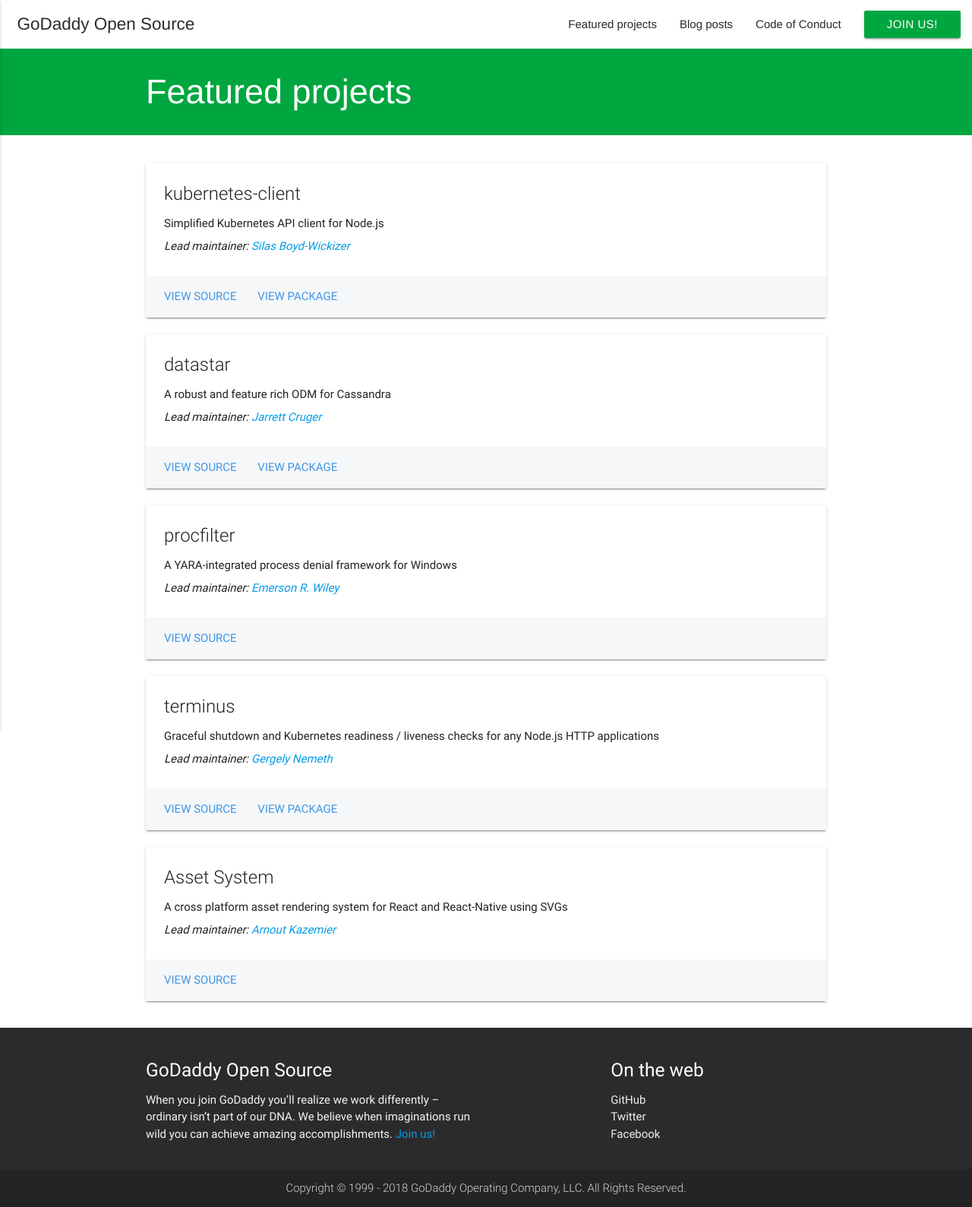
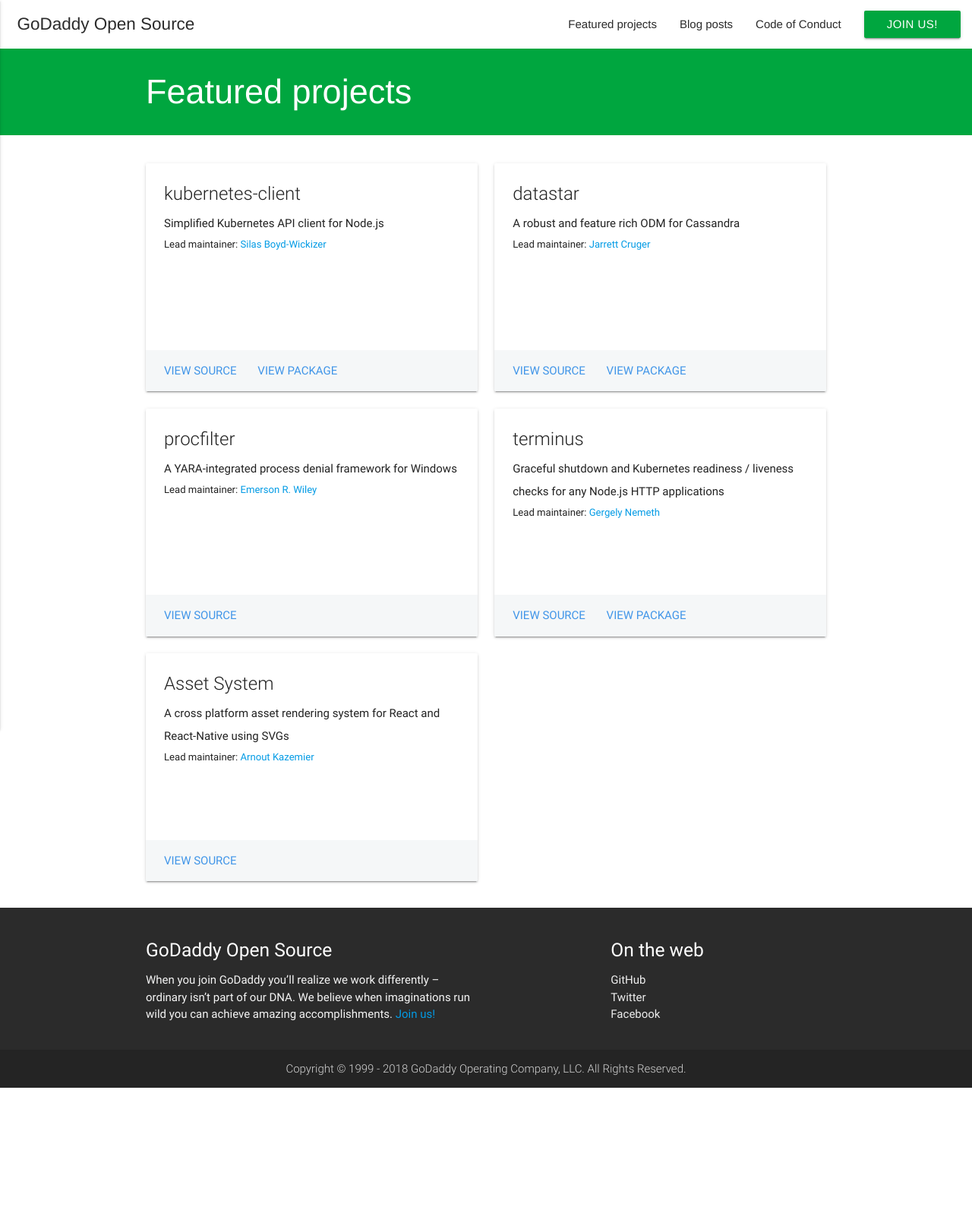
Before and after one commit to godaddy/godaddy.github.io, a Jekyll site: the page built from featured-projects.html, in a window 1280 px wide. Shown: the whole page at 76% size. Built offline with Jekyll 4.4.1, drawn with Linux system fonts in a browser that asks for light colours; some web fonts are replaced; comment, search, counter and statistics services are not loaded; after the commit the page ends 1432 px from its top, so only the background shows below that.

Commit message:
feat(projects): render project cards with a uniform height (#24)

```diff
--- a/_includes/component/project-card.html
+++ b/_includes/component/project-card.html
@@ -1,17 +1,19 @@
-<div class="card card--project">
+<div class="card small hoverable card--project">
   <div class="card-stacked">
     <div class="card-content">
       <span class="card-title">
         {{ project.name }}
       </span>
 
-      <p>{{ project.description }}</p>
-      <p>
-        <em>Lead maintainer:
-          <a href="{{ project.maintainer.link }}">
-            {{ project.maintainer.name }}
-          </a>
-        </em>
+      <p class="m-b-default">
+        {{ project.description }}
+      </p>
+
+      <p class="text-small">
+        Lead maintainer:
+        <a href="{{ project.maintainer.link }}">
+          {{ project.maintainer.name }}
+        </a>
       </p>
     </div>
 
--- a/_stylesheets/base/_typography.scss
+++ b/_stylesheets/base/_typography.scss
@@ -10,6 +10,10 @@
 
 .justify-text {
   text-align: justify;
+}
+
+.text-small {
+  font-size: .875em;
 }
 
 .text-primary-base {
--- a/blog-posts.html
+++ b/blog-posts.html
@@ -8,7 +8,7 @@
   <div class="row">
   {% for post in site.posts %}
     <div class="col s12 m6">
-      <div class="card medium">
+      <div class="card hoverable medium">
         <div class="card-image waves-effect waves-block waves-light">
           <img class="activator" src="{{ post.cover }}">
         </div>
--- a/featured-projects.html
+++ b/featured-projects.html
@@ -6,7 +6,7 @@
 
 <div class="row">
   {% for project in site.data.projects %}
-  <div class="col s12">
+  <div class="col col s12 m6">
     {% include component/project-card.html project=project %}
   </div>
   {% endfor %}
```
